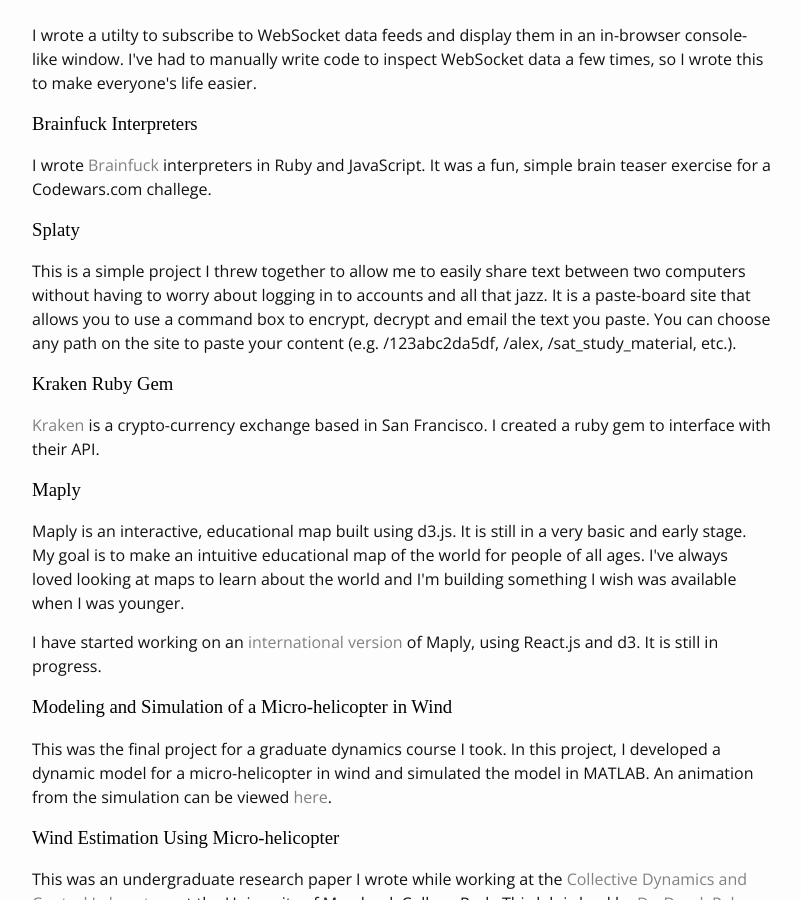
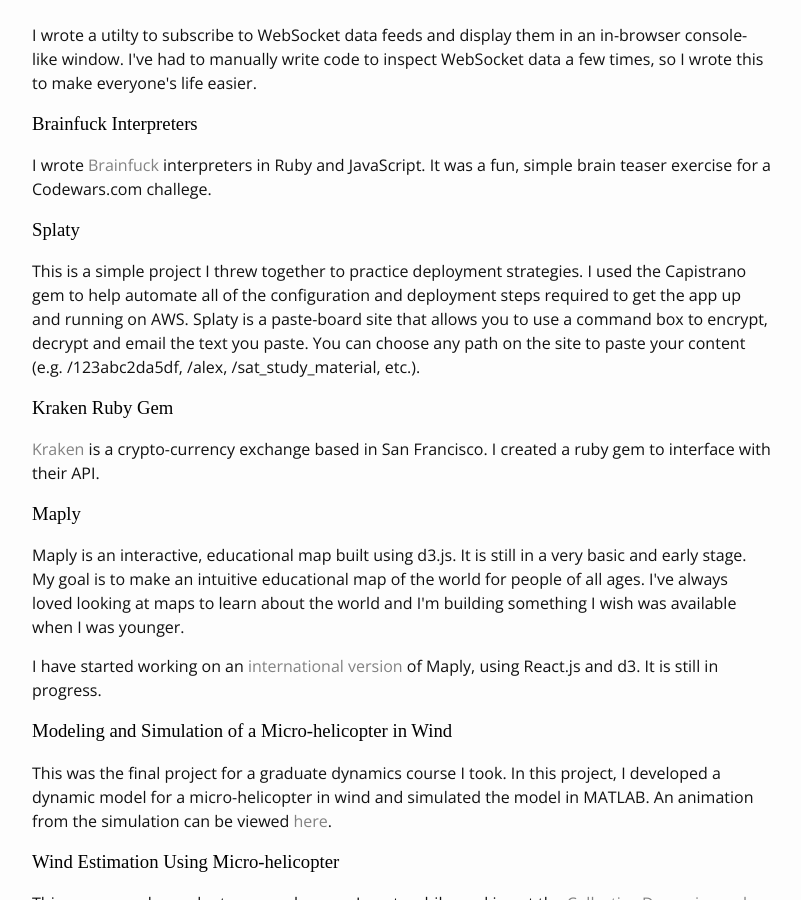
Before and after one commit to leishman/leishman.github.io, a Jekyll site: the page built from projects.html, in a window 1280 px wide and 900 px high, scrolled down 416 px. Shown: the whole window, without its empty margins (238-1039 px from the left). Built offline with Jekyll 4.4.1, drawn with Linux system fonts in a browser that asks for light colours.

Commit message:
Edit post and update favicon

```diff
--- a/_includes/head.html
+++ b/_includes/head.html
@@ -10,4 +10,5 @@
   <link rel="canonical" href="{{ page.url | replace:'index.html','' | prepend: site.baseurl | prepend: site.url }}">
   <link rel="alternate" type="application/rss+xml" title="{{ site.title }}" href="{{ "/feed.xml" | prepend: site.baseurl | prepend: site.url }}" />
   <link rel="stylesheet" type="text/css" href="http://fonts.googleapis.com/css?family=Old+Standard+TT|Open+Sans&effect=canvas-print">
+  <link rel="icon" type="image/x-icon" href="favicon.ico">
 </head>
--- a/projects.html
+++ b/projects.html
@@ -48,7 +48,7 @@
       <h3 class="title-project">Splaty</h3>
     </a>
     <p>
-      This is a simple project I threw together to allow me to easily share text between two computers without having to worry about logging in to accounts and all that jazz. It is a paste-board site that allows you to use a command box to encrypt, decrypt and email the text you paste. You can choose any path on the site to paste your content (e.g. /123abc2da5df, /alex, /sat_study_material, etc.).
+      This is a simple project I threw together to practice deployment strategies. I used the Capistrano gem to help automate all of the configuration and deployment steps required to get the app up and running on AWS. Splaty is a paste-board site that allows you to use a command box to encrypt, decrypt and email the text you paste. You can choose any path on the site to paste your content (e.g. /123abc2da5df, /alex, /sat_study_material, etc.).
     </p>
   </div>
 
```
Also changed, not shown: favicon.ico (added).
